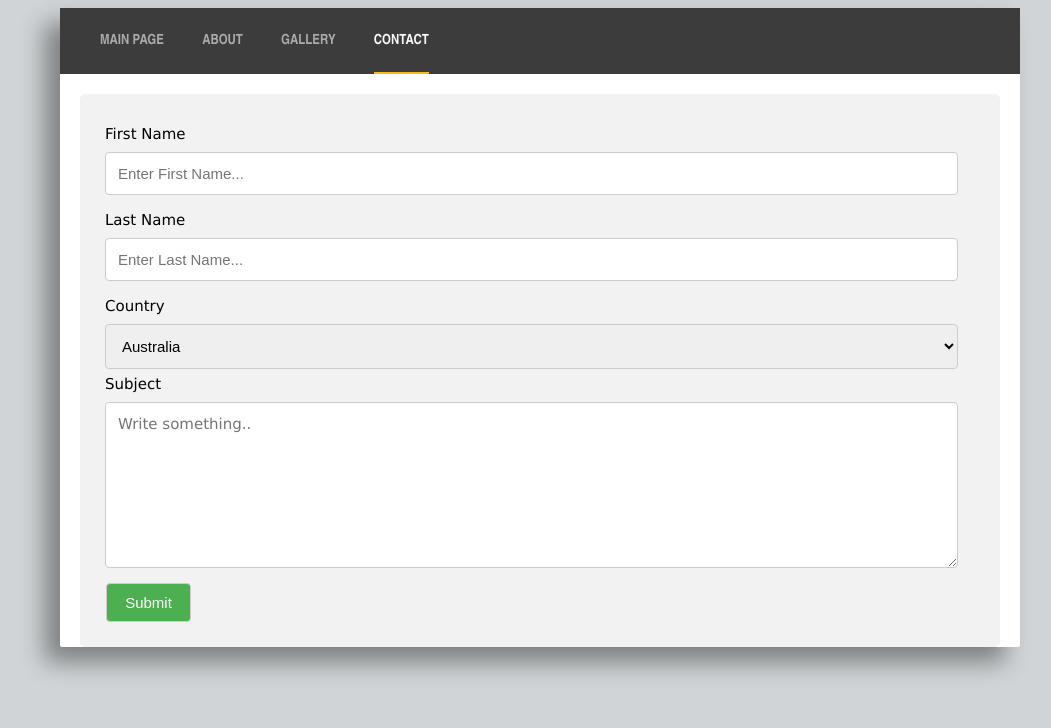
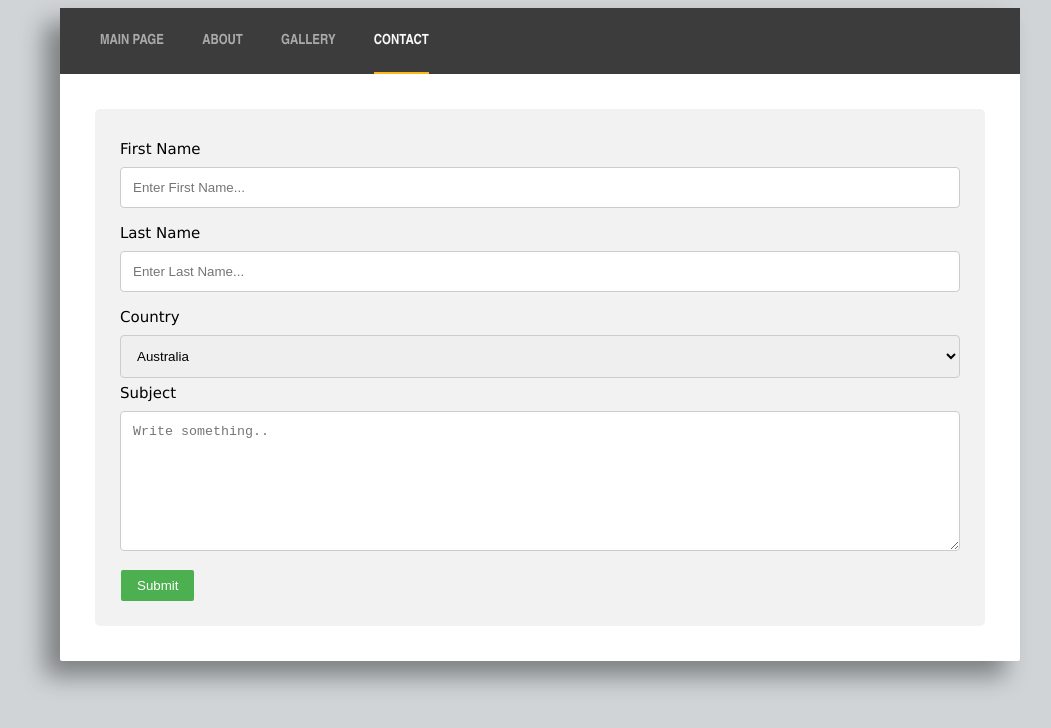
Before and after one commit to DKamsuk/training0, a plain HTML site: page contact.html in a window 1280 px wide. Shown: the whole page, without its empty margins (100-1151 px from the left). Drawn offline with Linux system fonts and the light colour scheme.

Commit message:
1.Made the same structure on all pages. 2.Fixed the form "feed back". Removed unnecessary padding.

```diff
--- a/contact.html
+++ b/contact.html
@@ -8,7 +8,7 @@
 </head>
 <body>
 <div class="wrapper">
-    <div>
+
     <div class="menu">
         <ul class="ul-control">
             <li class="menu_item"><a href="index.html">main page</a></li>
@@ -17,7 +17,7 @@
             <li class="menu_item"><a href="contact.html" class="page_active class-li">contact</a></li>
         </ul>
     </div>
-    </div>
+    <div class="content-wrapper">
         <div class="contact_form">
             <form>
                 <div class="form_input">
@@ -39,7 +39,7 @@
                     </select>
                 </div>
                 <div class="form_textarea">
-                <label for="subject" class="form_control_label">
+                    <label for="la_subject" class="form_control_label">
                         <div class="subject">Subject</div>
                     </label>
                     <textarea id="textarea" class="form_control_texratea" placeholder="Write something.."
@@ -52,7 +52,15 @@
                 </div>
             </form>
             <title>after</title>
+
         </div>
+
+    </div>
+    <!--<footer class="footer">
+        <div>
+            <span class="span">Dima Kamsuk</span>
+        </div>
+    </footer>-->
 </div>
 </body>
 </html>
--- a/styles/contact.css
+++ b/styles/contact.css
@@ -18,54 +18,61 @@
     margin: 20px;
     font-size: 15px;
     font-family: Verdana, sans-serif;
+    position: relative;
 }
 
 .form_control-type {
-    display: block;
+    width: 100%;
     padding: 12px;
-    width: 95%;
+    display: inline-block;
+    border: 1px solid #ccc;
     border-radius: 4px;
-    border: 1px solid #ccc;
-    font-size: 15px;
+    box-sizing: border-box;
 }
 
 .form_contact_select {
-    width: 98%;
+    width: 100%;
     padding: 12px;
-    display: block;
+    display: inline-block;
+    border: 1px solid #ccc;
     border-radius: 4px;
-    border: 1px solid #ccc;
-    font-size: 15px;
+    box-sizing: border-box;
 }
 
 .form_control-input {
-    display: block;
+    width: 100%;
     padding: 12px;
-    width: 95%;
+    display: inline-block;
+    border: 1px solid #ccc;
     border-radius: 4px;
-    border: 1px solid #ccc;
-    font-size: 15px;
+    box-sizing: border-box;
 }
 
 .form_control_texratea {
-    width: 95%;
+    width: 100%;
     padding: 12px;
-    display: block;
+    display: inline-block;
+    border: 1px solid #ccc;
     border-radius: 4px;
-    border: 1px solid #ccc;
-    height: 150px;
-    font: inherit;
+    box-sizing: border-box;
 }
 
 .form_control_button {
+    border: none;
+    display: inline-block;
+    outline: 0;
+    padding: 8px 16px;
+    vertical-align: middle;
+    overflow: hidden;
+    text-decoration: none;
+    color: inherit;
+    background-color: inherit;
+    text-align: center;
+    cursor: pointer;
+    white-space: nowrap;
     color: #FFFFFF;
     background-color: #4CAF50;
-    padding: 10px 10px;
-    border-radius: 4px;
-    border: 1px solid #ccc;
-    display: inline-block;
-    font-size: 15px;
-    width: 85px;
+    border-radius: 2px;
 }
 
 .form_control_button:hover {
@@ -82,5 +89,4 @@
     padding: 15px 0 0 1px;
 }
 
-a:after {
-}
+a:after
--- a/styles/index.css
+++ b/styles/index.css
@@ -1,6 +1,7 @@
 
 body {
     background: #d0d4d6;
+    margin-bottom: 60px;
 }
 
 .menu_item {
@@ -68,7 +69,7 @@ a:hover {
 }
 
 .education {
-
+    margin: 15px;
 }
 
 .hobby_2 {
@@ -118,3 +119,21 @@ a.page_active:after {
 .ul-control {
     margin: 0;
 }
+
+.footer {
+    position: absolute;
+    width: 960px;
+    height: 60px;
+    line-height: 60px;
+    background-color: #f5f5f5;
+    bottom: 0;
+    left: 0;
+    right: 0;
+    margin: 0 auto;
+}
+
+.content-wrapper {
+    padding: 15px;
+}
+
+.ele
```
Also changed, not shown: index.html (+7 -0 lines). Lines whose indentation alone changed are shown as unchanged.
